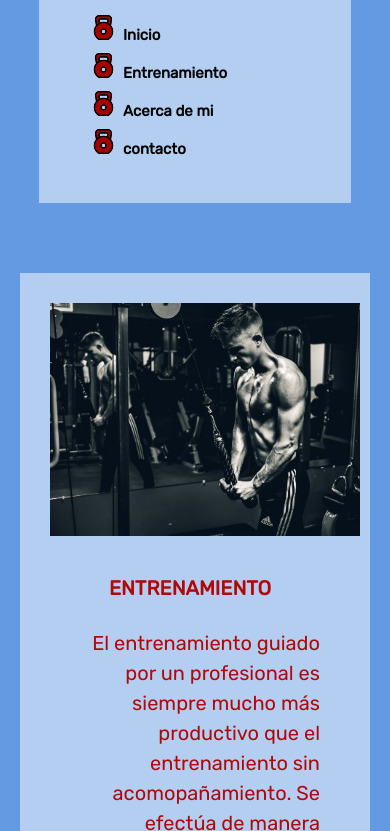
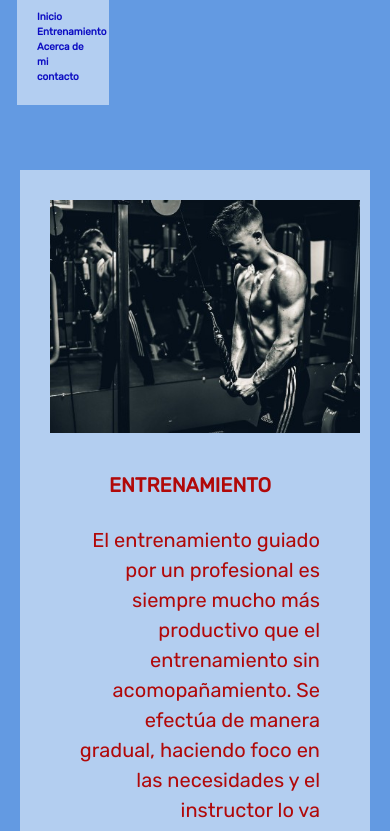
Before and after one commit to PaulaCecil/Entregas---Coder---Desafios, a website: page pages/Entrenamiento.html in a window 390 px wide. Shown: the part 132-963 px from the top of the page. Drawn offline with nearby package versions, Linux system fonts and the light colour scheme.

Commit message:
arreglo responsive del navbar

```diff
--- a/SCSS/elementos/_navbar.scss
+++ b/SCSS/elementos/_navbar.scss
@@ -5,16 +5,33 @@
 
     display: flex;
     justify-content: center;
+    position: sticky;
+    top: 0px;
+    width: 100%;
+    @media screen and (max-width: 770px){
+
+        justify-content: left;
+        z-index: 100%;
+    }
+
 
 
     nav{
 
         font-size: 20px;
         line-height: 35px;
-        width: 80%;
+        width: 100%;
         padding: 20px 20px 20px 20px;
         margin: 10px 10px 10px 10px;
         background-color: nth($colores, 8);
+
+        @media screen and (max-width: 770px){
+
+            padding: 5px;
+            margin: 5px;
+            line-height: 15px;
+            width: 25%;
+        }
 
 
 
@@ -34,7 +51,10 @@
             @media screen and (max-width: 770px){
 
                 flex-wrap: wrap;
-                font-size: 15px;
+                font-size: 10px;
+                margin: 10px;
+                padding: 5px;
+
             }
 
             li{
@@ -42,6 +62,13 @@
                 width: 100%;
                 list-style-image: url(../imagenes/weight-red-small25px.png);
                 list-style-position: inside;
+
+            @media screen and (max-width: 770px){
+
+                list-style-image: none;
+                width: 80%;
+            }
+
 
 
 
@@ -53,6 +80,17 @@
 
                         color: nth($colores, 1);
                     }
+
+                    @media screen and (max-width: 770px){
+
+                        color: nth($colores, 5);
+                        &:hover{
+
+                            color: nth($colores, 1);
+                        }
+
+
+                    }
                 }
             }
         }
--- a/pages/Entrenamiento.html
+++ b/pages/Entrenamiento.html
@@ -48,7 +48,7 @@
     </header>
 
     <!--Barra de navegación-->
-    <div class="barraNav">
+    <div class="container-fluid barraNav">
         <nav>
 
             <ul>
```
Also changed, not shown: CSS/style.css, 1 other file.
